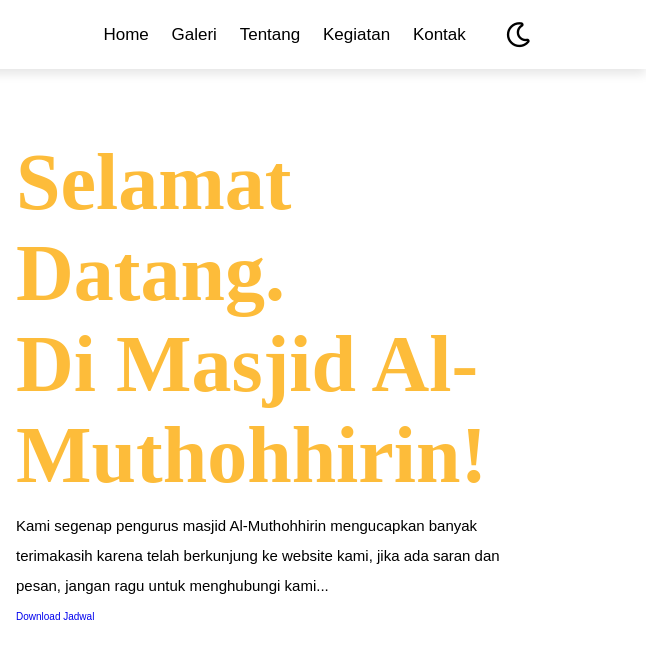
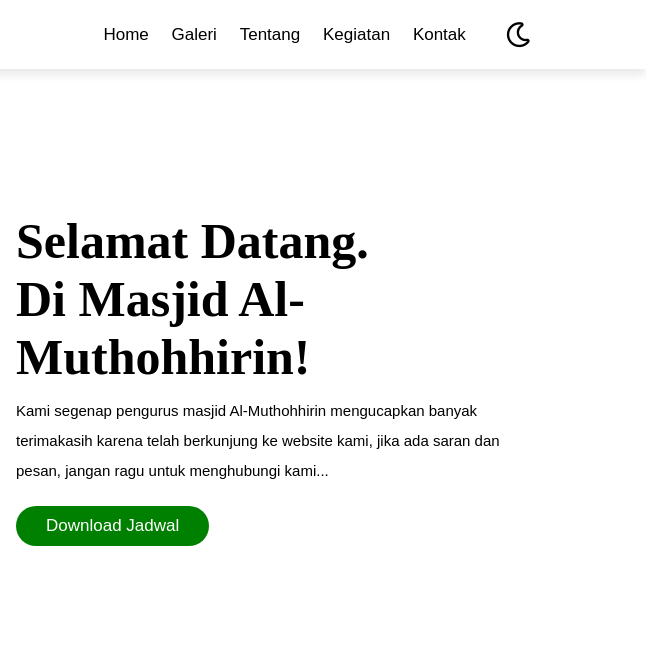
Before and after one commit to alghifariroi/masjid.al-muthohhirin, a plain HTML site: page index.html in a window 1280 px wide. Shown: the full height of the page, 634-1280 px from the left. Drawn offline with Linux system fonts and the light colour scheme; a script that the page names is missing.

Commit message:
Update style.css

```diff
--- a/css/style.css
+++ b/css/style.css
@@ -56,11 +56,22 @@ section {
   padding: 3rem 9%;
 }
 
-.btn {
+.btn{
   display: inline-block;
   margin-top: 1rem;
   border-radius: 50px;
   background: #019285;
+  cursor: pointer;
+  color: #fff;
+  padding: 1rem 3rem;
+  font-size: 1.7rem;
+}
+
+.btnn{
+  display: inline-block;
+  margin-top: 1rem;
+  border-radius: 50px;
+  background: green;
   cursor: pointer;
   color: #fff;
   padding: 1rem 3rem;
@@ -181,7 +192,13 @@ section {
           flex: 1 1 42rem;
 }
 
-.home .box .content h3 {
+.home .box .content .well{
+  font-family: "Poppins";
+  font-size: 5rem;
+  color: #000;
+}
+
+.home .box .content h3{
   font-size: 8rem;
   color: #FDBC3A;
   font-family: "MagicalSource";
```
